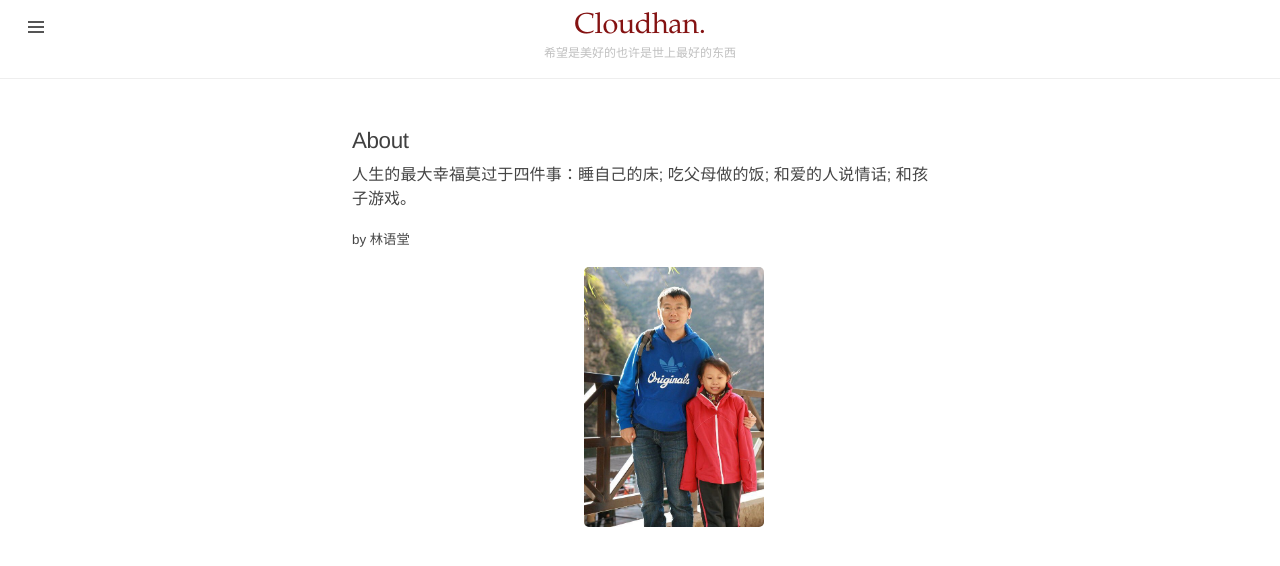
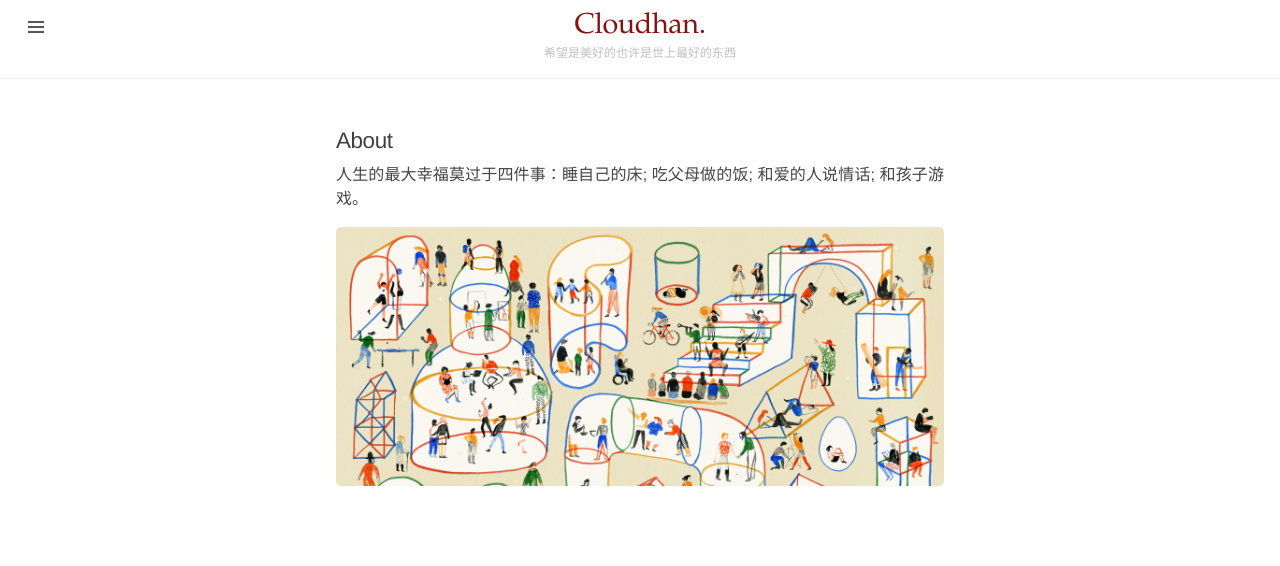
Before and after one commit to symphonyh/blog, a Jekyll site: the page built from about.md, in a window 1280 px wide. Shown: the top 566 px of the page. Built offline with Jekyll 4.4.1, drawn with Linux system fonts in a browser that asks for light colours.

Commit message:
image new

```diff
--- a/about.md
+++ b/about.md
@@ -3,7 +3,5 @@ layout: page
 title: About
 ---
 
-<p>人生的最大幸福莫过于四件事：睡自己的床; 吃父母做的饭; 和爱的人说情话; 和孩子游戏。</p><small>by 林语堂 </small>
-<div class="about">
-<img src="/assets/hxy.jpg" alt="bella-and-me" width="180" height="260">
-</div>
+<p>人生的最大幸福莫过于四件事：睡自己的床; 吃父母做的饭; 和爱的人说情话; 和孩子游戏。</p>
+<img src="/assets/hxy.jpg" alt="bella-and-me" style="margin: 0">
--- a/index.html
+++ b/index.html
@@ -4,11 +4,11 @@ title: "Hs."
 ---
 <div class="introduction">
 <p>维梅尔 <a herf="http://baike.baidu.com/view/1294683.htm" target="_blank">IVMeer </a>使用平凡、单纯的色彩和有限的色调却取得了丰富的层次和阴影的效果。画中少女的气质超凡出尘，她心无旁骛地凝视着你我，让我们很轻易地融化在这脉脉的凝望中。这是这位生前鲜为人知的荷兰画师最出色的一部作品，三百年来人们都为画中女孩惊叹不已：那柔和的衣服线条、珍珠耳环的明暗变化，尤其是女孩侧身回眸、欲言又止、仿佛迷失在万千思绪之中...<a>是什么在震撼我们的心灵？</a></p>
-<p>...最后完成的时候，它突然辉耀无比，成了梵天所创造的世界中间最美丽的一件作品，他在创造手杖之中创造了一个新制度，一个美妙而比例适度的新世界；其间古代古城虽都逝去了，新的更光荣的时代和城市却已代之而兴起。而现在他看到刨花还依然新鲜地堆在他的脚下，对于他和他的工作，所谓时间的流逝只是过眼幻影，时间一点也没逝去，就像梵天脑中闪过的思想立刻就点燃了几人脑中的火绒一样。<a>材料纯粹，他的艺术纯粹；结果怎能不神奇？</a>摘自《瓦尔登湖》</p>
+<p>...最后完成的时候，它突然辉耀无比，成了梵天所创造的世界中间最美丽的一件作品，他在创造手杖之中创造了一个新制度，一个美妙而比例适度的新世界；其间古代古城虽都逝去了，新的更光荣的时代和城市却已代之而兴起。而现在他看到刨花还依然新鲜地堆在他的脚下，对于他和他的工作，所谓时间的流逝只是过眼幻影，时间一点也没逝去，就像梵天脑中闪过的思想立刻就点燃了几人脑中的火绒一样。<a>材料纯粹，他的艺术纯粹；结果怎能不神奇？</a></p>
 
 </div>
 
-<img src="/assets/bella.jpg" alt="Het meisje met de parel" >
+<img src="/assets/bella.jpg" alt="Het meisje met de parel" style="margin: 0">
 
 <hr>
 
--- a/public/css/ed.css
+++ b/public/css/ed.css
@@ -1,4 +1,4 @@
-/* Ed: the minimal edition theme.
+container content/* Ed: the minimal edition theme.
  * ___________________
  * \_   _____/\______ \
  *  |    __)_  |    |  \
@@ -843,8 +843,3 @@ ol.bibliography {
 	padding-left: 1rem;
 	text-indent: -1rem;
 }
-
-
-.about {
-margin: 0 0 0 200px;
-}
--- a/search.html
+++ b/search.html
@@ -4,12 +4,12 @@ title: Search
 ---
 
 <form id="site_search">
-<div>搜搜你想看的内容,目前只能支持英文搜索:</div>
+<p>搜搜你想看的内容,目前只能支持英文搜索:</p>
 
 <input id="search" type="text"/></form>
 
 <div id="results"></div>
 <ul id="search_results"></ul>
 <script src="{{site.baseurl}}/public/js/elasticlunr.min.js"></script>
-<script src="https://ajax.googleapis.com/ajax/libs/jquery/1.11.3/jquery.min.js"></script>
+<script src="https://cdn.bootcss.com/jquery/1.11.3/jquery.js"></script>
 <script src="{{site.baseurl}}/public/js/search.js"></script>
```
Also changed, not shown: assets/bella.jpg, assets/bella1.jpg (added), assets/hxy.jpg, assets/hxy1.jpg (added).
